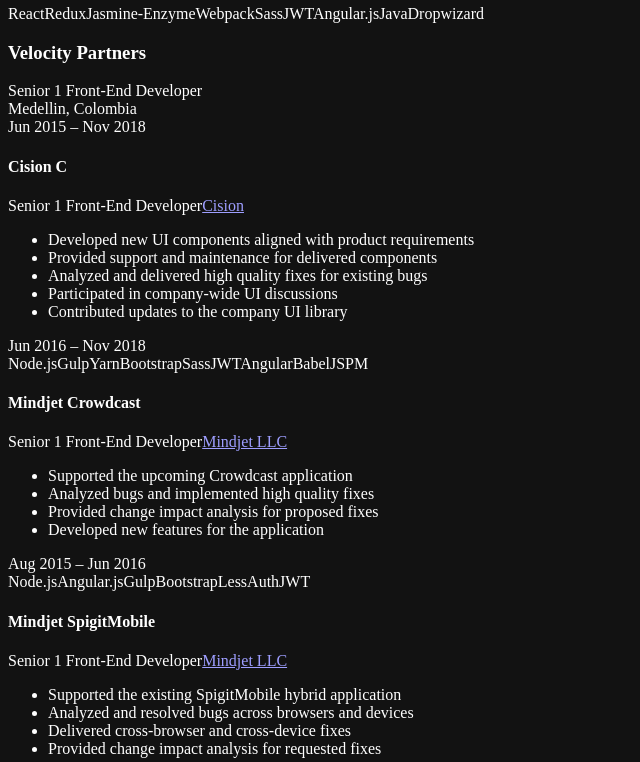
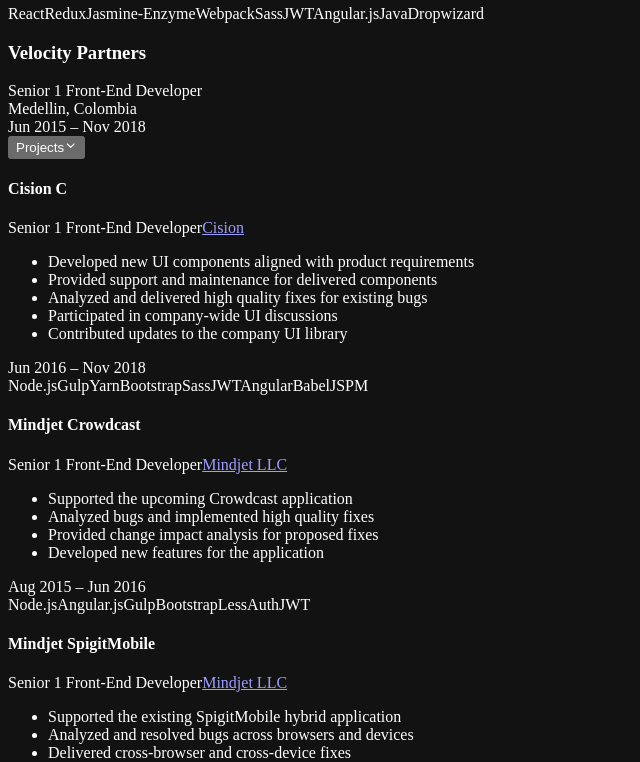
Before and after one commit to raveneyex/vibe-site, a React (Vite) app: page /dev in a window 1280 px wide. Shown: the part 2220-2982 px from the top of the page, without its empty margins (0-640 px from the left). Built offline with nearby package versions, Linux system fonts and the light colour scheme; the HTML template or start-up script is replaced by a standard one.

Commit message:
[AI]: Make JobProjects collapsible

```diff
--- a/src/components/Dev/WorkHistory/JobProjects.tsx
+++ b/src/components/Dev/WorkHistory/JobProjects.tsx
@@ -1,3 +1,6 @@
+import { useState, useId } from 'react';
+import clsx from 'clsx';
+import { FiChevronDown } from 'react-icons/fi';
 import SkillChip from '@/components/SkillChip';
 import type { TimelineProject } from './types';
 import { formatDateRange } from '@/utils/dates';
@@ -7,8 +10,37 @@
 }
 
 export default function JobProjects({ projects }: JobProjectsProps) {
+  const [isOpen, setIsOpen] = useState(false);
+  const contentId = useId();
+
+  if (!projects?.length) {
+    return null;
+  }
+
   return (
-    <div className="mt-5 space-y-4 border-t border-white/5 pt-4">
+    <div className="mt-5 border-t border-white/5 pt-4">
+      <button
+        type="button"
+        onClick={() => setIsOpen((prev) => !prev)}
+        className="flex w-full items-center justify-between gap-3 text-left text-sm font-semibold text-slate-200 focus:outline-none focus-visible:focus-outline"
+        aria-expanded={isOpen}
+        aria-controls={contentId}
+      >
+        <span>Projects</span>
+        <FiChevronDown
+          className={clsx(
+            'shrink-0 text-slate-400 transition-transform duration-200 ease-out transform',
+            isOpen ? 'rotate-180' : 'rotate-0'
+          )}
+          aria-hidden
+        />
+      </button>
+
+      <div
+        id={contentId}
+        className={clsx('mt-4 space-y-4', !isOpen && 'hidden')}
+        aria-hidden={!isOpen}
+      >
         {projects.map((project, index) => {
           const projectKey = `${project.name}-${index}`;
           return (
@@ -61,5 +93,6 @@
           );
         })}
       </div>
+    </div>
   );
 }
```
Lines whose indentation alone changed are shown as unchanged.
